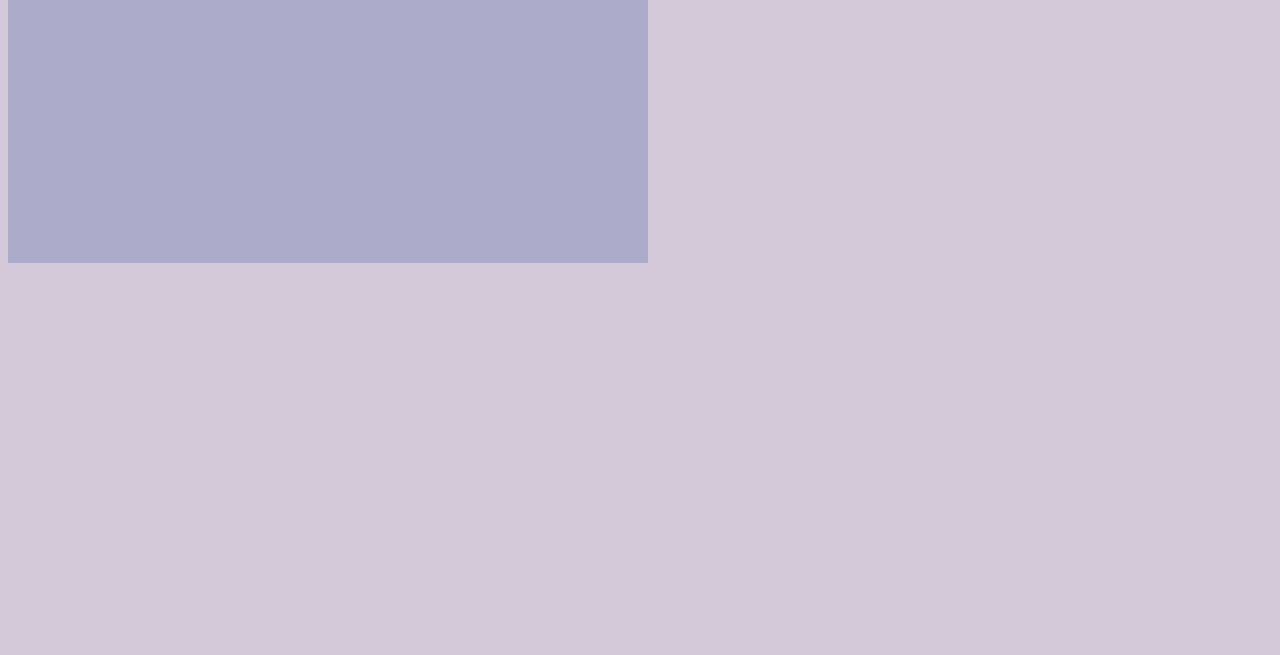
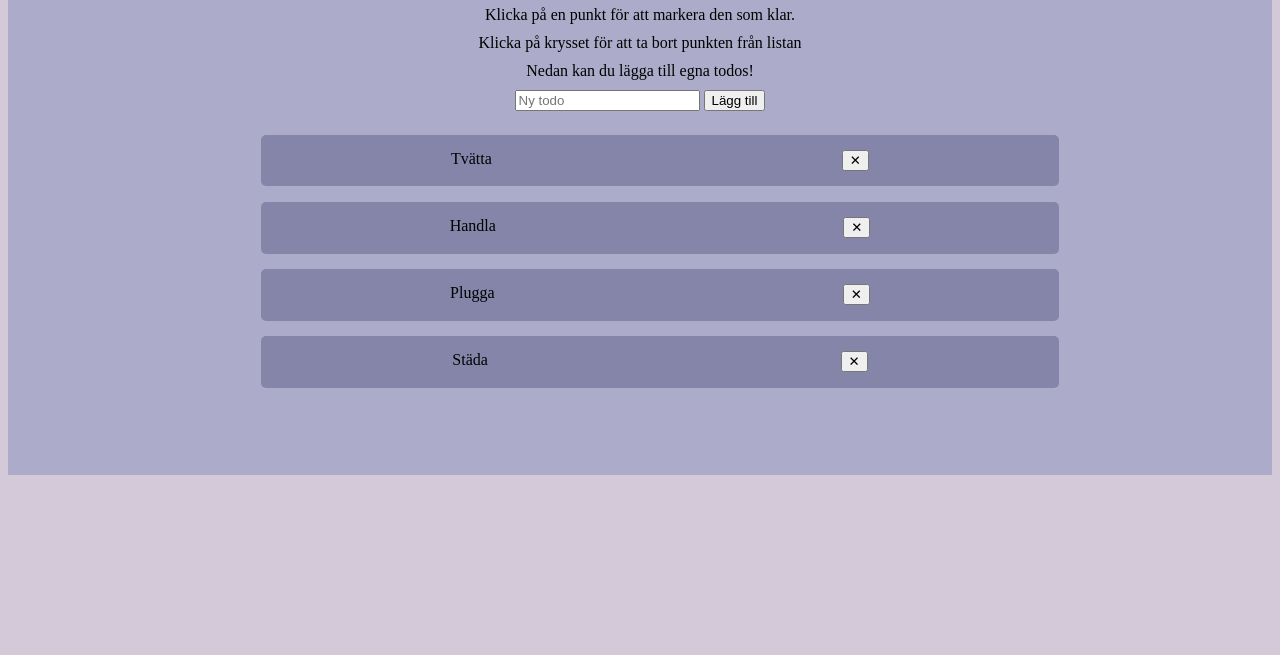
Before and after one commit to PetraElgemyr/first-js-assignment, a website built with Parcel: page index.html in a window 1280 px wide. Shown: the part 145-800 px from the top of the page. Built offline with nearby package versions, Linux system fonts and the light colour scheme.

Commit message:
all changes 31/10. checked-function & delete function fixed

```diff
--- a/index.html
+++ b/index.html
@@ -10,8 +10,15 @@
   </head>
   <body>
     <div id="myContainer">
-      <input type="text" />
-      <button type="button">Lägg till</button>
+      <h1>En todo-lista!</h1>
+      <span>Klicka på en punkt för att markera den som klar.</span>
+      <span>Klicka på krysset för att ta bort punkten från listan</span>
+      <span>Nedan kan du lägga till egna todos!</span>
+      <form>
+        <input type="text" id="newItem" placeholder="Ny todo" />
+        <button type="button" id="addItemBtn">Lägg till</button>
+      </form>
+
       <ul id="myList"></ul>
     </div>
   </body>
--- a/js/main.js
+++ b/js/main.js
@@ -1,8 +1,18 @@
+class Todo {
+  constructor(item, finished, removed) {
+    this.item = item;
+    this.finished = finished;
+    this.removed = removed;
+  }
+}
+
 window.onload = function () {
   startTodo();
+  addItemToList();
 };
 
 let totalTodoList = [];
+let removedTodoList = [];
 
 function startTodo() {
   let myTodoList = ["Tvätta", "Handla", "Plugga", "Städa"];
@@ -13,12 +23,87 @@ function startTodo() {
   }
 }
 
-function showMyTodos(thingTodo) {
-  let myContainerDiv = document.getElementById("myContainer");
-  let myUlTag = document.getElementById("myList");
+function showMyTodos(content) {
+  let myContainerDiv = document.getElementById("myContainer"); //hitta min container
+  let myUlTag = document.getElementById("myList"); //hitta min ul-tag
+  let inputTag = document.getElementById("newItem"); //hitta min input, behövs ej men ha kvar
   let myLiTag = document.createElement("li");
-  totalTodoList.push(thingTodo);
-  myLiTag.innerHTML = thingTodo;
-  myContainerDiv.appendChild(myUlTag);
-  myUlTag.appendChild(myLiTag);
+  let removeItemBtn = document.createElement("button");
+
+  if (content !== "") {
+    myLiTag.className = "myTodoItem";
+
+    let newTodoObject = new Todo(content, false, false);
+    totalTodoList.push(newTodoObject); //här läggs det till objekt newTodoObject i min lista [newTodoObject, newTodoObject,...]
+    console.log(totalTodoList);
+
+    myLiTag.innerHTML = content;
+
+    removeItemBtn.type = "button";
+    removeItemBtn.className = "removeBtn";
+    removeItemBtn.innerHTML = "&#10005;";
+
+    myUlTag.appendChild(myLiTag);
+    myLiTag.appendChild(removeItemBtn);
+
+    //Om man klickar på li-tagen för att markera klar
+    myLiTag.addEventListener("click", () => {
+      checkedItem(myLiTag);
+    });
+
+    removeItemBtn.addEventListener("click", () => {
+      let deleteItem = removeItemBtn.parentElement; //här är den specifika knappens förälder, dvs den li-tagen
+      deleteItem.remove(); //ta bort li-tag
+      deleteItem.removeChild(deleteItem.lastChild); //tar bort kryssknapp
+      console.log(deleteItem.innerHTML); //skriver ut texten utan kryssknappen i console
+
+      // let thingy = deleteItem.innerText;
+      // console.log(thingy);
+      let newRemovedObjects = new Todo(deleteItem.innerText, false, false);
+
+      removedTodoList.push(newRemovedObjects); //lägger till nya objektet av raderad punkt i listan med borttagna saker
+
+      // localStorage.setItem("thingsRemoved", JSON.stringify(removedTodoList));
+
+      // let listOfRemovedThings = JSON.parse(
+      //   localStorage.getItem("thingsRemoved")
+      // );
+      // console.log(listOfRemovedThings);
+
+      let ulWithRemovedItems = document.createElement("ul");
+      let liWithRemovedItems = document.createElement("li"); //skapa ny li-tag utanför loop, för varje klick skapas det ny li
+
+      for (let i = 0; i < removedTodoList.length; i++) {
+        liWithRemovedItems.innerHTML = removedTodoList[i].item;
+        myContainerDiv.appendChild(ulWithRemovedItems);
+        ulWithRemovedItems.appendChild(liWithRemovedItems);
+      }
+    });
+  } else {
+    alert("Skriv in något att lägga till innan du klickar!"); //Sorry, kommer bara avnvända alert här för att få fram en tydlig varning. Aldrig mer :)
+  }
 }
+
+function addItemToList() {
+  let addItemBtn = document.getElementById("addItemBtn");
+  addItemBtn.addEventListener("click", () => {
+    showMyTodos(document.getElementById("newItem").value);
+    /*till funktionen showMyTodos skickar jag ett värde. Input-tagens value. Det värdet jag skickar är det som står i inputen.
+    Det värdet tas emot som thingTodo i början av ShowMyTodos */
+    document.getElementById("newItem").value = "";
+  });
+}
+
+function checkedItem(liTag) {
+  let myLiTag = liTag;
+  myLiTag.classList.toggle("__checked");
+}
+
+// function removeItemFromList(btn, anObject, list) {
+//   let removeItemBtn = btn;
+//   let removedThing = removeItemBtn.parent;
+
+//   if ((anObject.removed = true)) {
+//     removeItemBtn.classList.toggle;
+//   }
+// }
--- /dev/null
+++ b/package.json
@@ -0,0 +1,6 @@
+{
+  "devDependencies": {
+    "@parcel/transformer-sass": "^2.7.0",
+    "parcel": "^2.7.0"
+  }
+}
--- a/scss/main.scss
+++ b/scss/main.scss
@@ -4,6 +4,46 @@ body {
 
 #myContainer {
   background-color: rgb(172, 172, 202);
-  height: 50vh;
-  width: 50vw;
+  display: flex;
+  flex-direction: column;
+  align-items: center;
+  justify-content: center;
+  padding: 5%;
+  // height: 50vh;
+  // width: 50vw;
+
+  span {
+    margin-bottom: 10px;
+  }
+
+  #myList {
+    // background-color: cadetblue;
+    display: flex;
+    flex-direction: column;
+    justify-content: space-evenly;
+    align-items: center;
+
+    .myTodoItem {
+      margin: 1%;
+      padding: 2%;
+      background-color: rgba(129, 129, 167, 0.903);
+      width: 60vw;
+      border-radius: 5px;
+      display: flex;
+      flex-direction: row;
+      justify-content: space-around;
+      list-style: none;
+      cursor: pointer;
+      &:hover {
+        background-color: rgba(141, 141, 174, 0.701);
+      }
+    }
+
+    .__checked {
+      color: rgba(54, 54, 54, 0.897);
+      background-color: rgba(141, 141, 174, 0.701);
+
+      text-decoration: line-through;
+    }
+  }
 }
```
Also changed, not shown: 1 other file.
